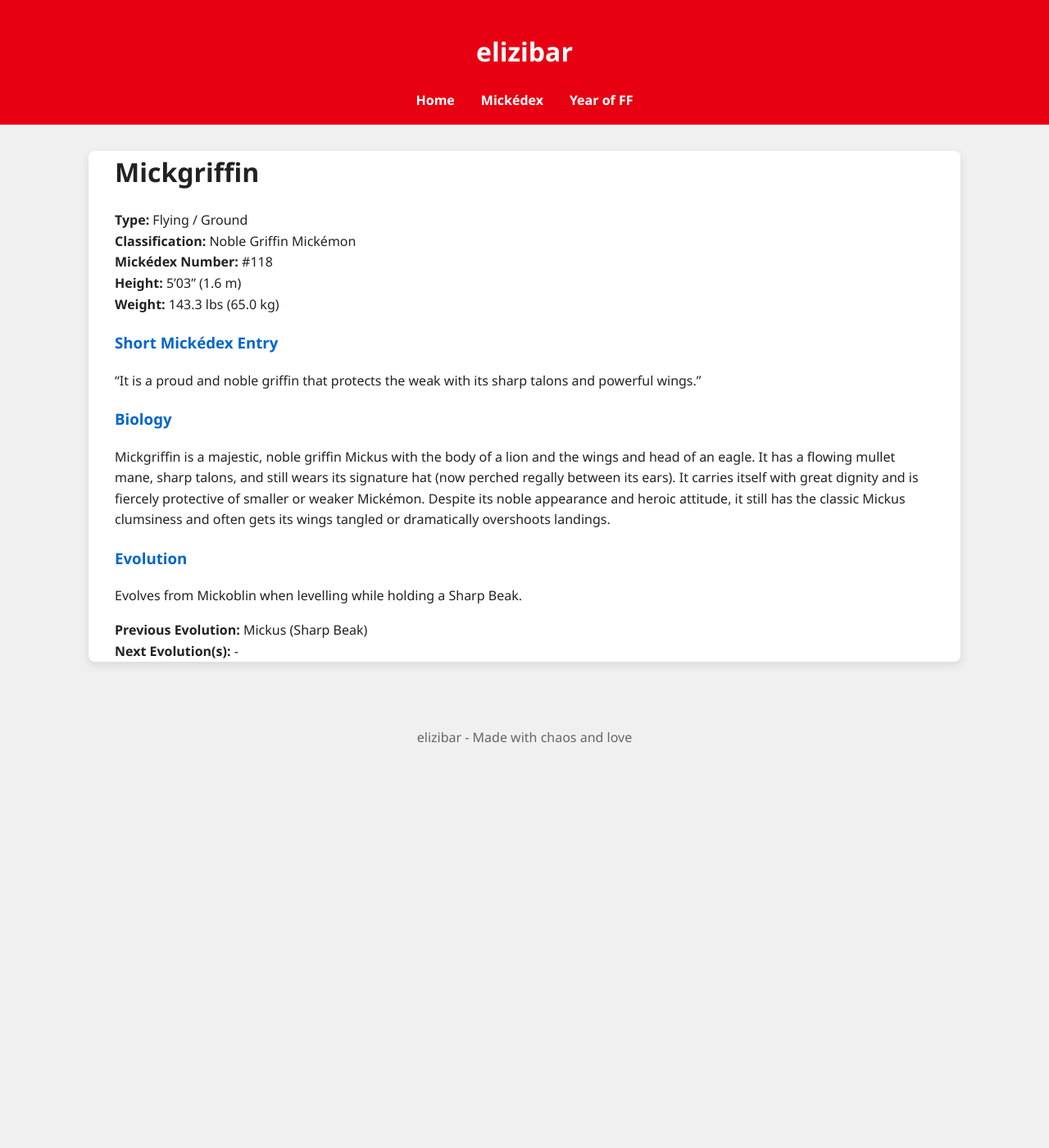
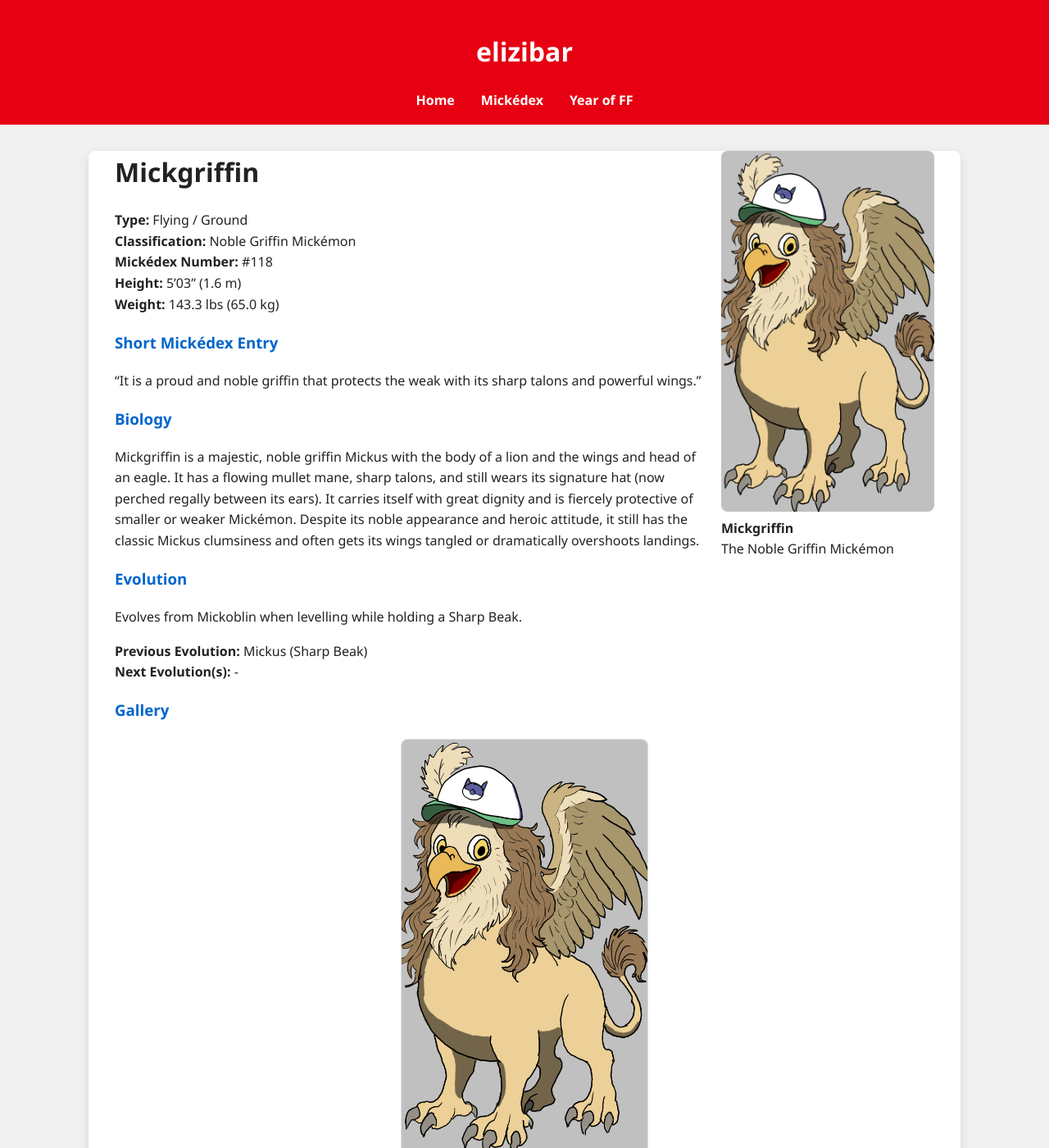
Before and after one commit to elizibar/elizibar.github.io, a Jekyll site: the page built from mickedex/fantasy/mickgriffin.md, in a window 1280 px wide and 1400 px high. Shown: the whole window at 82% size. Built offline with Jekyll 4.4.1, drawn with Linux system fonts in a browser that asks for light colours.

Commit message:
mickgriffin

```diff
--- a/mickedex/fantasy/mickgriffin.md
+++ b/mickedex/fantasy/mickgriffin.md
@@ -3,6 +3,11 @@
 layout: default
 permalink: /mickedex/mickgriffin/
 ---
+
+<figure style="float: right; margin: 0 0 20px 20px; width: 260px;">
+  <img src="/assets/images/mickgriffin.png" alt="Mickgriffin" style="width: 100%; border-radius: 8px;">
+  <figcaption><strong>Mickgriffin</strong><br>The Noble Griffin Mickémon</figcaption>
+</figure>
 
 # Mickgriffin
 
@@ -23,3 +28,6 @@
 
 **Previous Evolution:** Mickus (Sharp Beak)
 **Next Evolution(s):** -
+
+### Gallery
+![Mickgriffin](/assets/images/mickgriffin.png){:width="30%" style="display: block; margin: 20px auto; border: 1px solid #ddd; border-radius: 8px;"}
```
Also changed, not shown: assets/images/mickgriffin.png (added).
